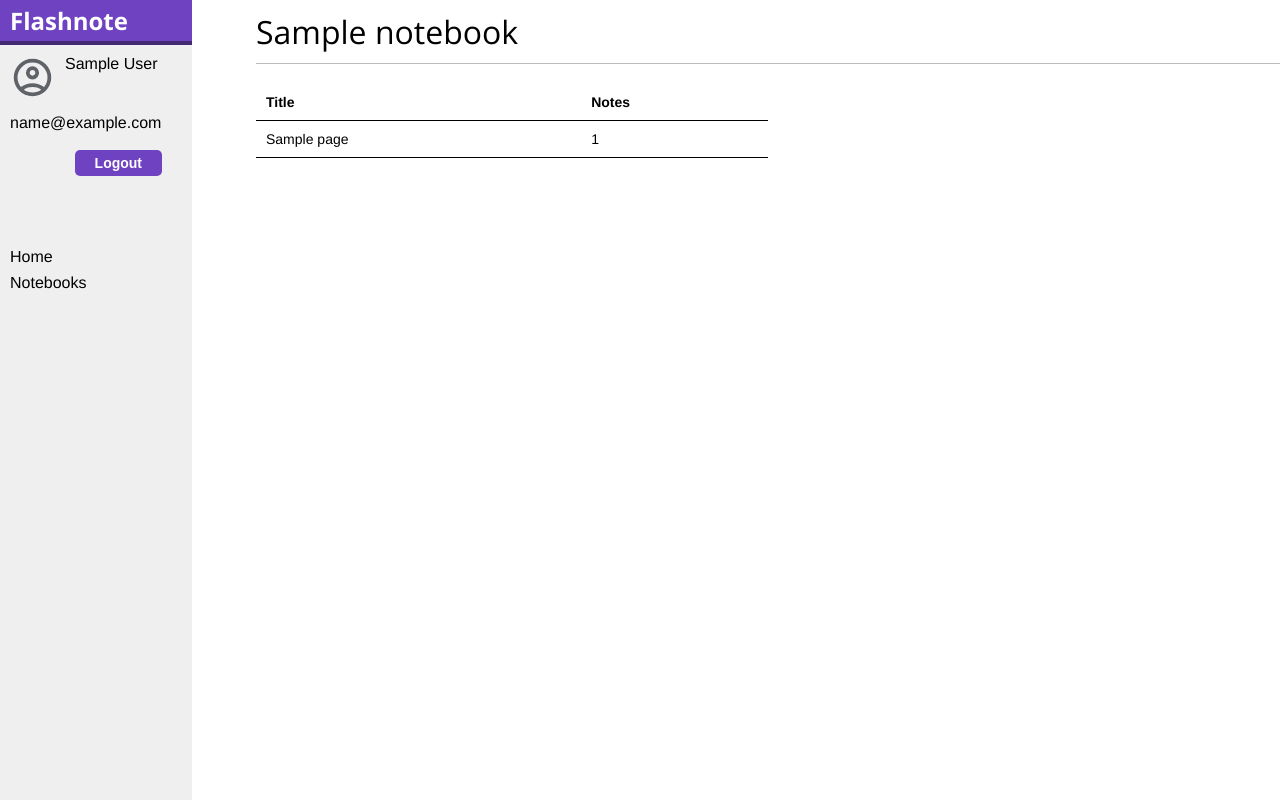
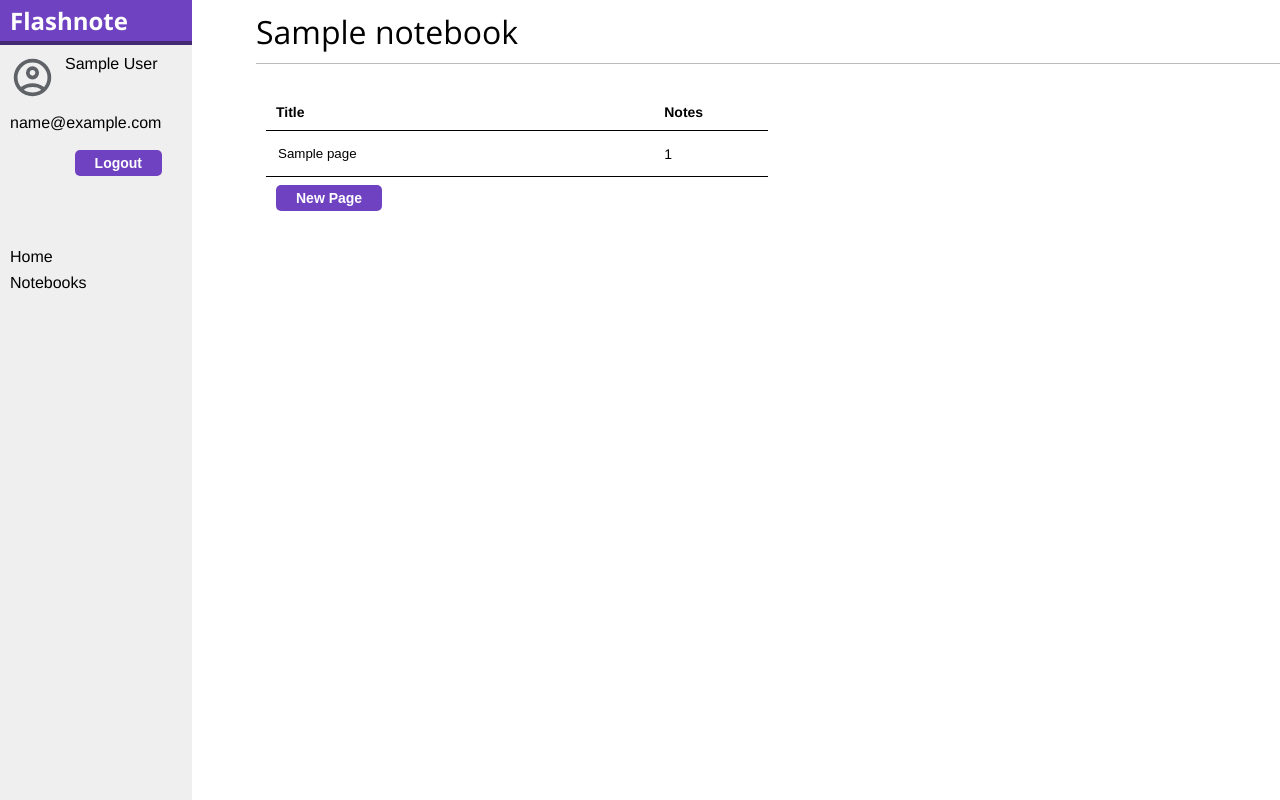
Before and after one commit to troshchiy/flashnote, a Django app: page /editor/notebook/00000000-0000-0000-0000-000000000001/ in a window 1280 px wide. Run offline with Django 5.2, Linux system fonts and the light colour scheme; a user stored in the database is signed in; tables that the repository leaves empty hold one stand-in row (values such as "Sample post").

Commit message:
Create "New Page" button

```diff
--- a/flashnote/editor/forms.py
+++ b/flashnote/editor/forms.py
@@ -1,5 +1,5 @@
 from django import forms
-from .models import Notebook, Note
+from .models import Notebook, Page, Note
 
 
 class NotebookForm(forms.ModelForm):
@@ -7,6 +7,14 @@ class NotebookForm(forms.ModelForm):
 
     class Meta:
         model = Notebook
+        fields = ['title']
+
+
+class PageForm(forms.ModelForm):
+    title = forms.CharField(widget=forms.TextInput(attrs={'readonly': 'readonly'}))
+
+    class Meta:
+        model = Page
         fields = ['title']
 
 
@@ -27,4 +35,5 @@ class NoteForm(forms.ModelForm):
 
 
 NotebookFormSet = forms.modelformset_factory(Notebook, form=NotebookForm, extra=0)
+PageFormSet = forms.modelformset_factory(Page, form=PageForm, extra=0)
 NoteFormSet = forms.modelformset_factory(Note, form=NoteForm, extra=0)
--- a/flashnote/editor/models.py
+++ b/flashnote/editor/models.py
@@ -15,7 +15,6 @@ class Notebook(models.Model):
 class Page(models.Model):
     id = models.UUIDField(primary_key=True, default=uuid4, editable=False)
     title = models.CharField(max_length=200)
-    slug = models.SlugField(max_length=200, unique=True)
     notebook = models.ForeignKey(Notebook, related_name='pages', on_delete=models.CASCADE)
 
     def __str__(self):
--- a/flashnote/editor/static/scripts/new.js
+++ b/flashnote/editor/static/scripts/new.js
@@ -18,14 +18,14 @@ function addForm(e){
     newForm.querySelector("input").value = "Untitled";
     newForm.querySelector("input").removeAttribute("readonly");
     newForm.querySelector("a").setAttribute("onclick", "return false;");
-    newForm.querySelector(".pages-num").innerText = 0;
+    newForm.querySelector(".total-amount").innerText = 1;
 
     const confirmInput = document.createElement('input');
     confirmInput.value = 'Confirm';
     confirmInput.type = 'submit';
     confirmInput.form = "form-container";
     confirmInput.setAttribute("class", "confirm-button");
-    newForm.querySelector(".notebook-title").appendChild(confirmInput);
+    newForm.querySelector(".title").appendChild(confirmInput);
     container.appendChild(newForm) //Insert the new form at the end of the list of forms
     newForm.querySelector("input").focus();
 
--- a/flashnote/editor/templates/editor/notebooks/content.html
+++ b/flashnote/editor/templates/editor/notebooks/content.html
@@ -1,23 +1,33 @@
 {% extends "editor/base.html" %}
+{% load static %}
 
 {% block title %}{{ notebook.title }}{% endblock %}
 
 {% block content %}
     <h1>{{ notebook.title }}</h1>
-    <table class="pages">
+    <form id="form-container" method="post">
+        {% csrf_token %}
+        {{ pages_formset.management_form }}
+        <table>
             <thead>
                 <tr>
                     <th>Title</th>
                     <th>Notes</th>
                 </tr>
             </thead>
-        <tbody>
-            {% for page in pages %}
-                <tr>
-                    <td><a href="{% url 'editor:page_content' page.slug %}">{{ page.title }}</a></td>
-                    <td>{{ page.notes.count }}</td>
+            <tbody id="container">
+                {% for page_form in pages_formset %}
+                    <tr class="form">
+                        <td class="title"><a href="{% url 'editor:page_content' page_form.instance.id %}">{{ page_form.title }}</a></td>
+                        <td class="total-amount">{{ page_form.instance.notes.count }}</td>
                     </tr>
+                    {% for hidden in page_form.hidden_fields %}
+                        {{ hidden }}
+                    {% endfor %}
                 {% endfor %}
             </tbody>
         </table>
+        <button id="new-btn" type="button" >New Page</button>
+    </form>
+    <script src="{% static 'scripts/new.js' %}"></script>
 {% endblock %}
--- a/flashnote/editor/templates/editor/notebooks/list.html
+++ b/flashnote/editor/templates/editor/notebooks/list.html
@@ -8,7 +8,7 @@
     <form id="form-container" method="post">
         {% csrf_token %}
         {{ notebooks_formset.management_form }}
-        <table class="notebooks">
+        <table>
             <thead>
                 <tr>
                     <th>Title</th>
@@ -18,8 +18,8 @@
             <tbody id="container">
                 {% for notebook_form in notebooks_formset %}
                     <tr class="form">
-                        <td class="notebook-title"><a href="{% url 'editor:notebook_content' notebook_form.instance.id %}">{{ notebook_form.title }}</a></td>
-                        <td class="pages-num">{{ notebook_form.instance.pages.count }}</td>
+                        <td class="title"><a href="{% url 'editor:notebook_content' notebook_form.instance.id %}">{{ notebook_form.title }}</a></td>
+                        <td class="total-amount">{% if notebook_form.instance.pages.count %}{{ notebook_form.instance.pages.count }}{% else %}1{% endif %}</td>
                     </tr>
                     {% for hidden in notebook_form.hidden_fields %}
                         {{ hidden }}
--- a/flashnote/editor/templates/editor/pages/content.html
+++ b/flashnote/editor/templates/editor/pages/content.html
@@ -9,7 +9,7 @@
         <button id="add-note-btn" type="button" >Add Note</button>
     </div>
     <h1 id="page-title">{{ page.title }}</h1>
-    <form id="form-container" action="{% url 'editor:page_content' page.slug %}" method="post">
+    <form id="form-container" action="{% url 'editor:page_content' page.id %}" method="post">
             {% csrf_token %}
             {{ notes_formset.management_form }}
             {% for form in notes_formset %}
--- a/flashnote/editor/urls.py
+++ b/flashnote/editor/urls.py
@@ -7,5 +7,5 @@ app_name = 'editor'
 urlpatterns = [
     path('notebooks/', views.notebooks_list, name='notebooks_list'),
     path('notebook/<uuid:notebook_id>/', views.notebook_content, name='notebook_content'),
-    path('page/<slug:page_slug>/', views.page_content, name='page_content'),
+    path('page/<uuid:page_id>/', views.page_content, name='page_content'),
 ]
--- a/flashnote/editor/views.py
+++ b/flashnote/editor/views.py
@@ -2,7 +2,7 @@ from django.shortcuts import render
 from django.contrib.auth.decorators import login_required
 from django.http import Http404
 from .models import Notebook, Page, Note
-from .forms import NotebookFormSet, NoteFormSet
+from .forms import NotebookFormSet, PageFormSet, NoteFormSet
 
 
 @login_required
@@ -25,18 +25,33 @@ def notebook_content(request, notebook_id):
     try:
         notebook = user_notebooks.get(id=notebook_id)
     except Notebook.DoesNotExist:
-        raise Http404("No Notebook found.")
-    pages = Page.objects.filter(notebook=notebook)
+        raise Http404('No Notebook found.')
+
+    if request.method == 'POST':
+        pages_formset = PageFormSet(request.POST)
+        if pages_formset.is_valid():
+            for form in pages_formset:
+                form.instance.notebook = notebook
+            pages_formset.save()
+    else:
+        pages = Page.objects.filter(notebook=notebook)
+
+        if not pages:
+            new_page = Page(title='Untitled', notebook=notebook)
+            new_page.save()
+            pages |= Page.objects.filter(id=new_page.id)
+
+        pages_formset = PageFormSet(queryset=pages)
     return render(request, 'editor/notebooks/content.html', {'notebook': notebook,
-                                                             'pages': pages})
+                                                             'pages_formset': pages_formset})
 
 
 @login_required
-def page_content(request, page_slug):
+def page_content(request, page_id):
     user_notebooks = Notebook.objects.filter(author=request.user)
     users_pages = Page.objects.filter(notebook__in=user_notebooks)
     try:
-        page = users_pages.get(slug=page_slug)
+        page = users_pages.get(id=page_id)
     except Page.DoesNotExist:
         raise Http404("No Page found.")
     notes_formset = NoteFormSet(queryset=Note.objects.filter(page=page))
```
Also changed, not shown: flashnote/editor/migrations/0012_remove_page_slug.py (added). Lines whose indentation alone changed are shown as unchanged.
